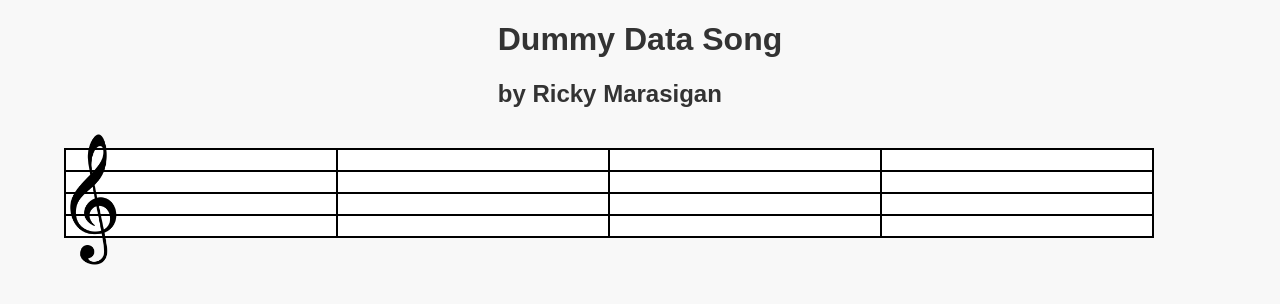
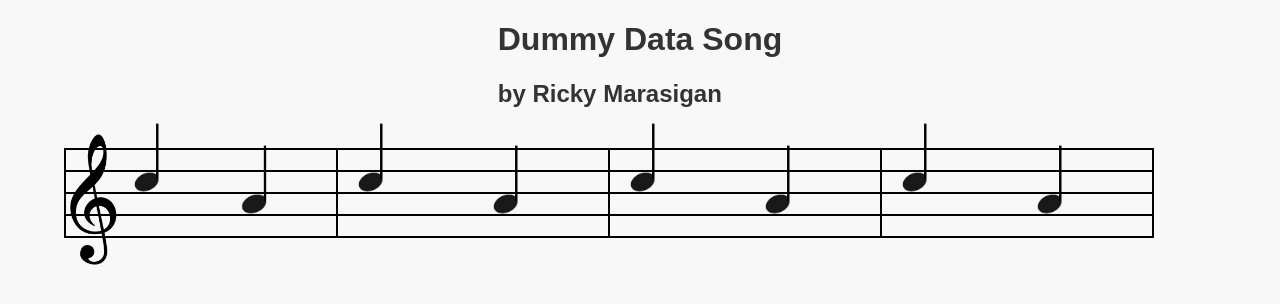
Before and after one commit to rickysoliman/piano-teacher, an Angular app: page / in a window 1280 px wide. Shown: the top 304 px of the page. Built offline with nearby package versions, Linux system fonts and the light colour scheme.

Commit message:
all spaces working

```diff
--- a/src/app/app.component.ts
+++ b/src/app/app.component.ts
@@ -10,7 +10,7 @@ const song = {
   title: 'Dummy Data Song',
   composer: 'Ricky Marasigan',
   bpm: 120,
-  timeSignature: 5,
+  timeSignature: 4,
   trebleClef,
   measures: [] as Measure[],
 };
@@ -35,8 +35,8 @@ for (let i = 0; i < numOfMeasures; i++) {
       },
       {
         duration: 1,
-        name: 'C',
-        octave: 5,
+        name: 'A',
+        octave: 4,
         beat: 3,
       },
       {
--- a/src/app/components/measure/measure.component.scss
+++ b/src/app/components/measure/measure.component.scss
@@ -14,7 +14,7 @@
 .clef-space {
   width: 100%;
   height: 20px;
-  background-color: white;
+  background-color: transparent;
 }
 
 .treble-clef,
--- a/src/app/components/space/space.component.html
+++ b/src/app/components/space/space.component.html
@@ -1,7 +1,7 @@
 <div class="space-wrapper">
   <div [id]="spaceData.id" class="space" *ngFor="let note of getRange(spaceData.timeSignature)"
        [ngStyle]="{ 'width': getSpaceWidth(spaceData.timeSignature) }">
+    <!-- Use *ngIf to conditionally render the quarter note -->
+    <img class="quarter-note" *ngIf="hasQuarterNoteOnBeat(note + 1)" src="../../../assets/quarter-note.png">
   </div>
 </div>
-
-<!-- <img class="quarter-note" src="../../../assets/quarter-note.png"> -->
--- a/src/app/components/space/space.component.scss
+++ b/src/app/components/space/space.component.scss
@@ -4,11 +4,21 @@
 
 .space {
   height: 20px;
-  background-color: white;
+  background-color: transparent;
+  z-index: 2;
   box-sizing: border-box;
+  position: relative;
 }
 
 .space:hover {
   cursor: pointer;
   background-color: rgba(80, 254, 80, 0.59);
 }
+
+.quarter-note {
+  position: absolute;
+  bottom: -8px;
+  left: 50%;
+  transform: translateX(-50%);
+  height: 82px;
+}
--- a/src/app/components/space/space.component.ts
+++ b/src/app/components/space/space.component.ts
@@ -21,4 +21,8 @@ export class SpaceComponent {
     const widthPercentage = 100 / timeSignature;
     return `${widthPercentage}%`;
   }
+
+  hasQuarterNoteOnBeat(beat: any): boolean {
+    return this.spaceData.contents?.some((note) => note['beat'] === beat);
+  }
 }
```
